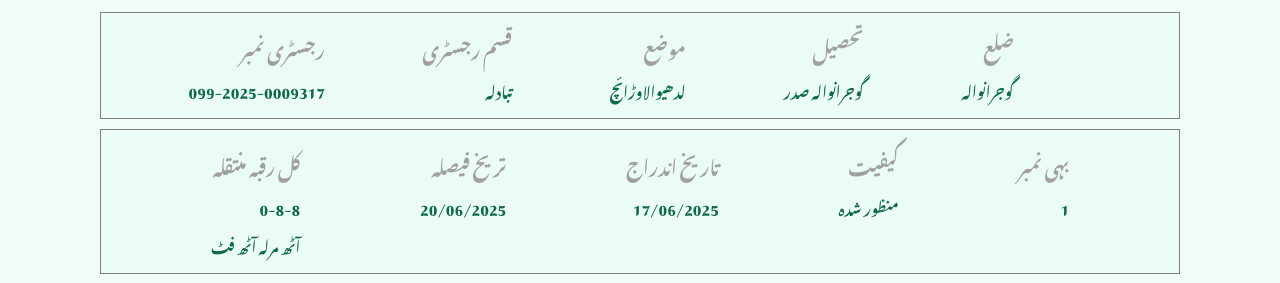
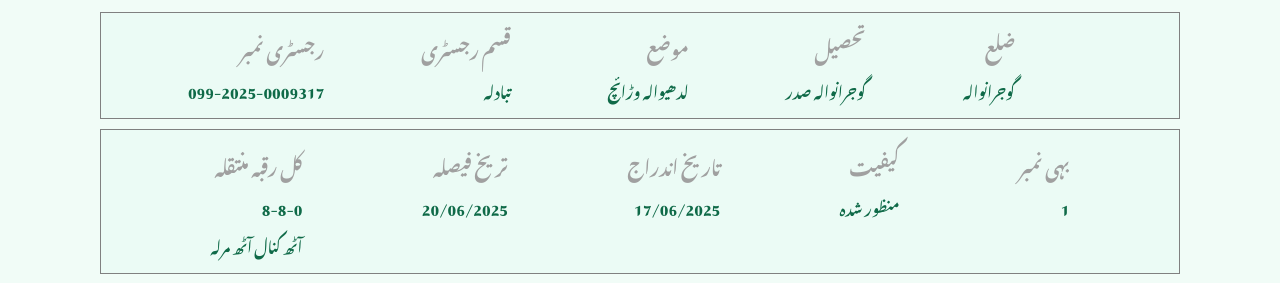
Before and after one commit to onlinefardpunjab-zameen-govpk/HeD7atir-SegrM, a plain HTML site: page index.html in a window 1280 px wide. Shown: the part 220-503 px from the top of the page. Drawn offline with Linux system fonts and the light colour scheme; files that its build step writes are made by us from their sources; files whose address does not match are found by name.

Commit message:
Update index.html

```diff
--- a/index.html
+++ b/index.html
@@ -49,7 +49,7 @@
             <div class="item text3">
                 <h3>موضع
                 </h3>
-                <p>لدھیوالاوڑائچ
+                <p>لدھیوالہ وڑائچ
                 </p>
             </div>
             <div class="item text4">
@@ -70,7 +70,7 @@
             <div class="item text1">
                 <h3>کل رقبہ منتقلہ
                 </h3>
-                <p>0-8-8<p>  آٹھ مرلہ آٹھ فٹ   </p>
+                <p>8-8-0<p>آٹھ کنال آٹھ مرلہ</p>
             </div>
             <div class="item text2"><h3>تریخ فیصلہ
 
```
